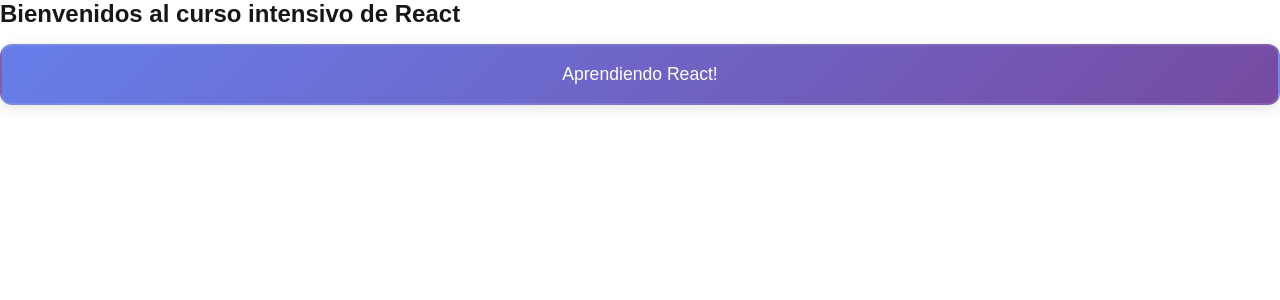
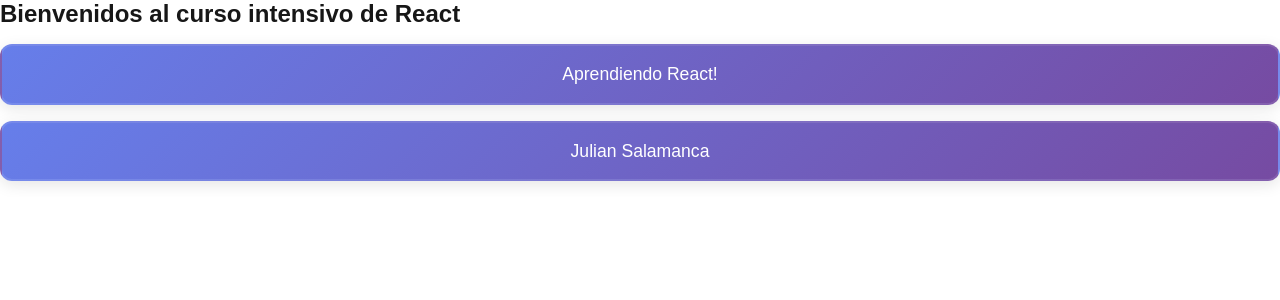
Before and after one commit to psalamanca/react_homework, a Next.js app: page /julian in a window 1280 px wide. Shown: the top 300 px of the page. Built offline with nearby package versions, Linux system fonts and the light colour scheme.

Commit message:
Julian example

```diff
--- a/src/app/julian/page.js
+++ b/src/app/julian/page.js
@@ -5,6 +5,8 @@ export default function Welcome() {
     <div>
       <h2>Bienvenidos al curso intensivo de React</h2>
       <Label message="Aprendiendo React!" />
+      <Label message="Julian Salamanca" />
+
     </div>
   );
 }
```
